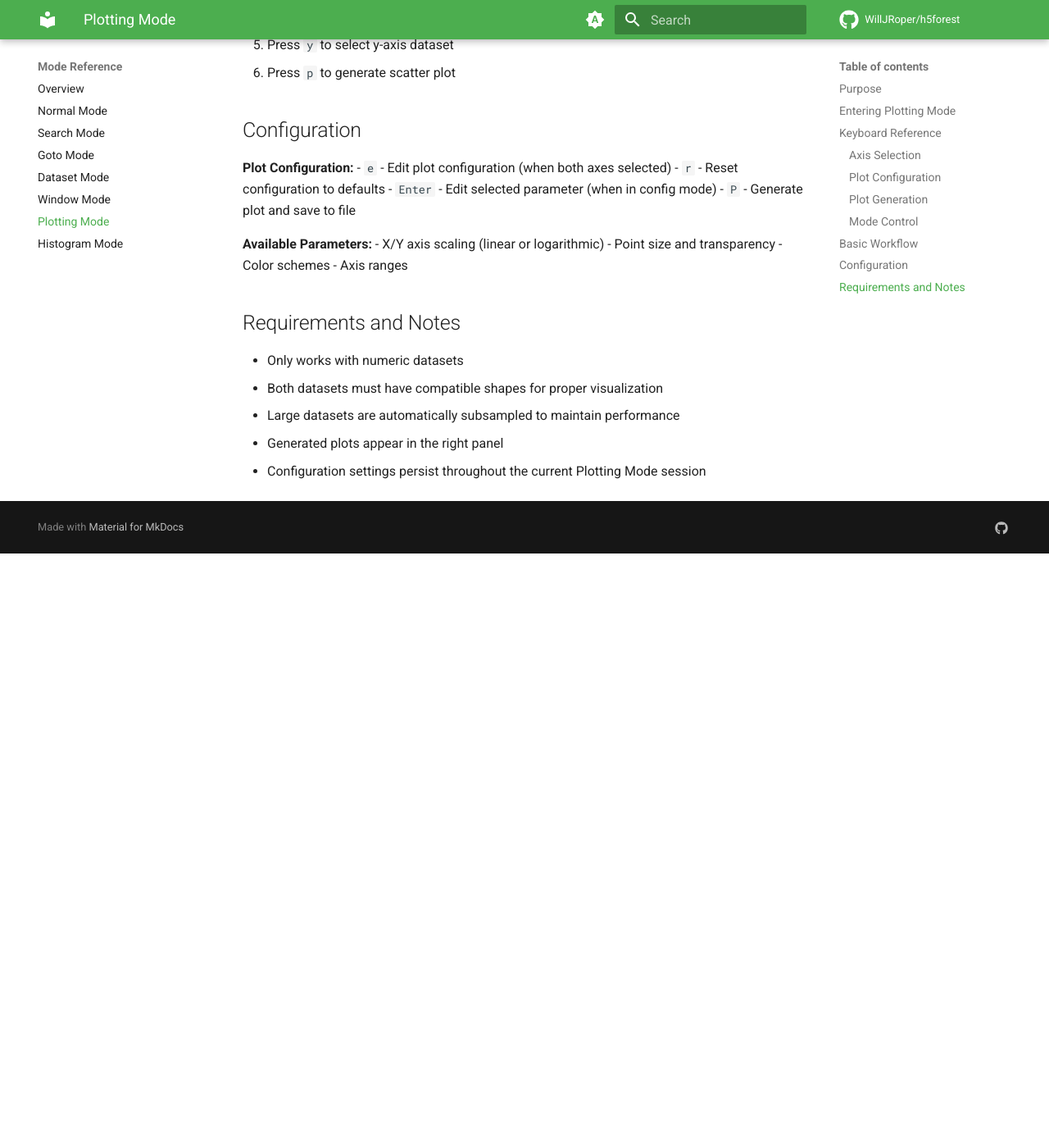
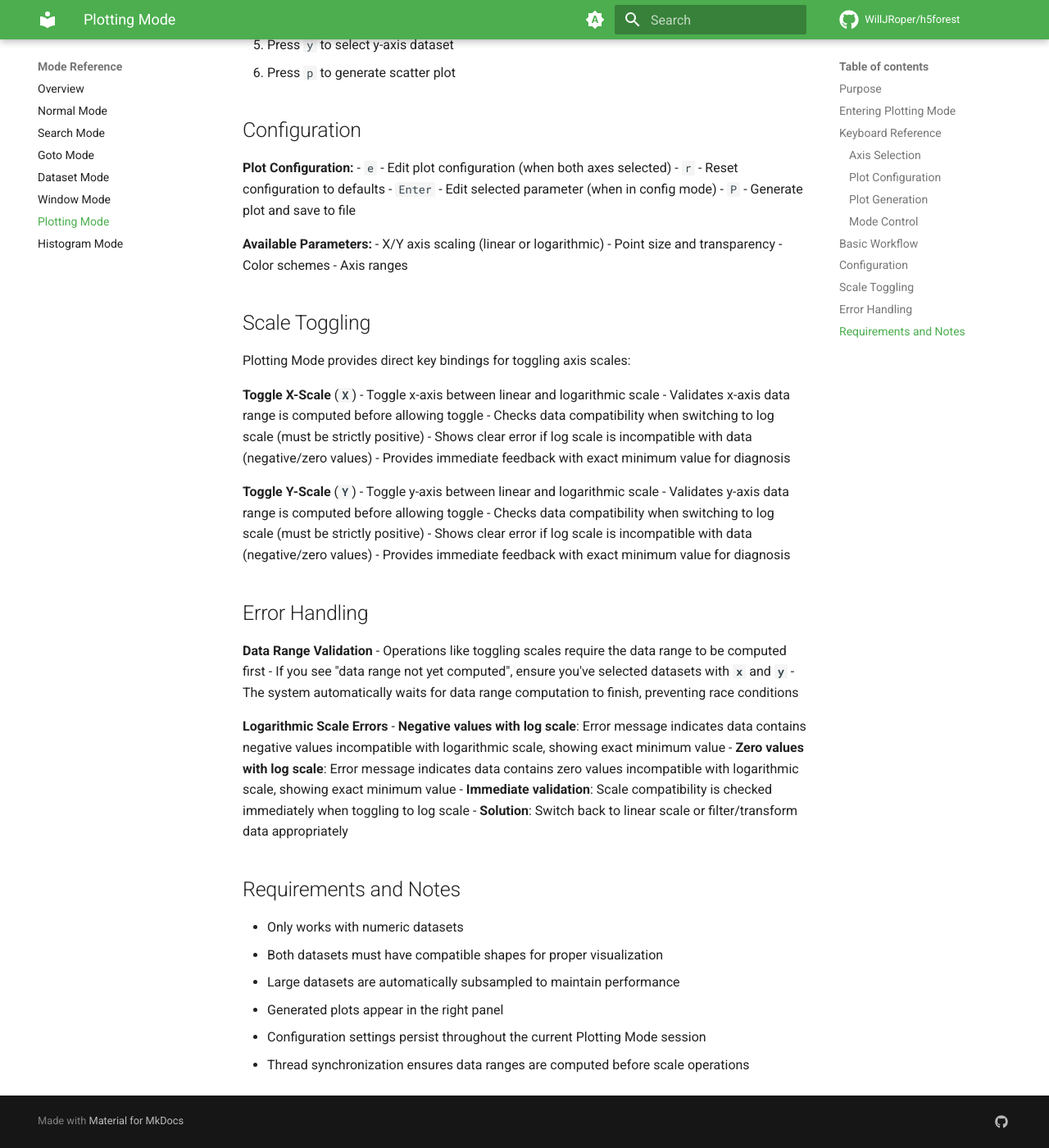
Before and after one commit to WillJRoper/h5forest, an MkDocs documentation site: the page built from docs/modes/plotting.md, in a window 1280 px wide and 1400 px high, scrolled down 1795 px. Shown: the whole window at 82% size. Built offline with MkDocs 1.6.1 and Material for MkDocs 9.7.7, drawn with Linux system fonts in a browser that asks for light colours; comment, search, counter and statistics services are not loaded; before the commit the page ends 2470 px from its top, so only the background shows below that.

Commit message:
Update documentation for race condition fixes and validation improvements
Updates histogram and plotting mode documentation to accurately reflect the
thread synchronization and validation improvements implemented in this branch.

Changes to histogram.md:
- Document data range validation for all direct configuration bindings
- Add thread synchronization information to error handling section
- Detail immediate validation when toggling to log scale
- Explain "data range not yet computed" errors and solutions
- Add guidance on waiting for background computation to complete

Changes to plotting.md:
- Add new Scale Toggling section documenting X and Y toggle keys
- Add Error Handling section with data range validation details
- Document thread synchronization for scale operations
- Detail immediate log scale validation with diagnostic information
- Add note about thread synchronization in requirements

Both documents now accurately describe:
- Race condition prevention through automatic thread joining
- Validation that data ranges are computed before operations
- Immediate feedback when incompatible with log scales
- Clear error messages with diagnostic information (min values, etc.)
- Guidance on resolving validation errors

These documentation updates ensure users understand the improved error
handling and validation behavior introduced in this feature branch.

```diff
--- a/docs/modes/plotting.md
+++ b/docs/modes/plotting.md
@@ -67,6 +67,37 @@ From Normal Mode, press **`p`** to enter Plotting Mode.
 - Color schemes
 - Axis ranges
 
+## Scale Toggling
+
+Plotting Mode provides direct key bindings for toggling axis scales:
+
+**Toggle X-Scale** (**`X`**)
+- Toggle x-axis between linear and logarithmic scale
+- Validates x-axis data range is computed before allowing toggle
+- Checks data compatibility when switching to log scale (must be strictly positive)
+- Shows clear error if log scale is incompatible with data (negative/zero values)
+- Provides immediate feedback with exact minimum value for diagnosis
+
+**Toggle Y-Scale** (**`Y`**)
+- Toggle y-axis between linear and logarithmic scale
+- Validates y-axis data range is computed before allowing toggle
+- Checks data compatibility when switching to log scale (must be strictly positive)
+- Shows clear error if log scale is incompatible with data (negative/zero values)
+- Provides immediate feedback with exact minimum value for diagnosis
+
+## Error Handling
+
+**Data Range Validation**
+- Operations like toggling scales require the data range to be computed first
+- If you see "data range not yet computed", ensure you've selected datasets with **`x`** and **`y`**
+- The system automatically waits for data range computation to finish, preventing race conditions
+
+**Logarithmic Scale Errors**
+- **Negative values with log scale**: Error message indicates data contains negative values incompatible with logarithmic scale, showing exact minimum value
+- **Zero values with log scale**: Error message indicates data contains zero values incompatible with logarithmic scale, showing exact minimum value
+- **Immediate validation**: Scale compatibility is checked immediately when toggling to log scale
+- **Solution**: Switch back to linear scale or filter/transform data appropriately
+
 ## Requirements and Notes
 
 - Only works with numeric datasets
@@ -74,3 +105,4 @@ From Normal Mode, press **`p`** to enter Plotting Mode.
 - Large datasets are automatically subsampled to maintain performance
 - Generated plots appear in the right panel
 - Configuration settings persist throughout the current Plotting Mode session
+- Thread synchronization ensures data ranges are computed before scale operations
```
Also changed, not shown: docs/modes/histogram.md (+16 -7 lines).
